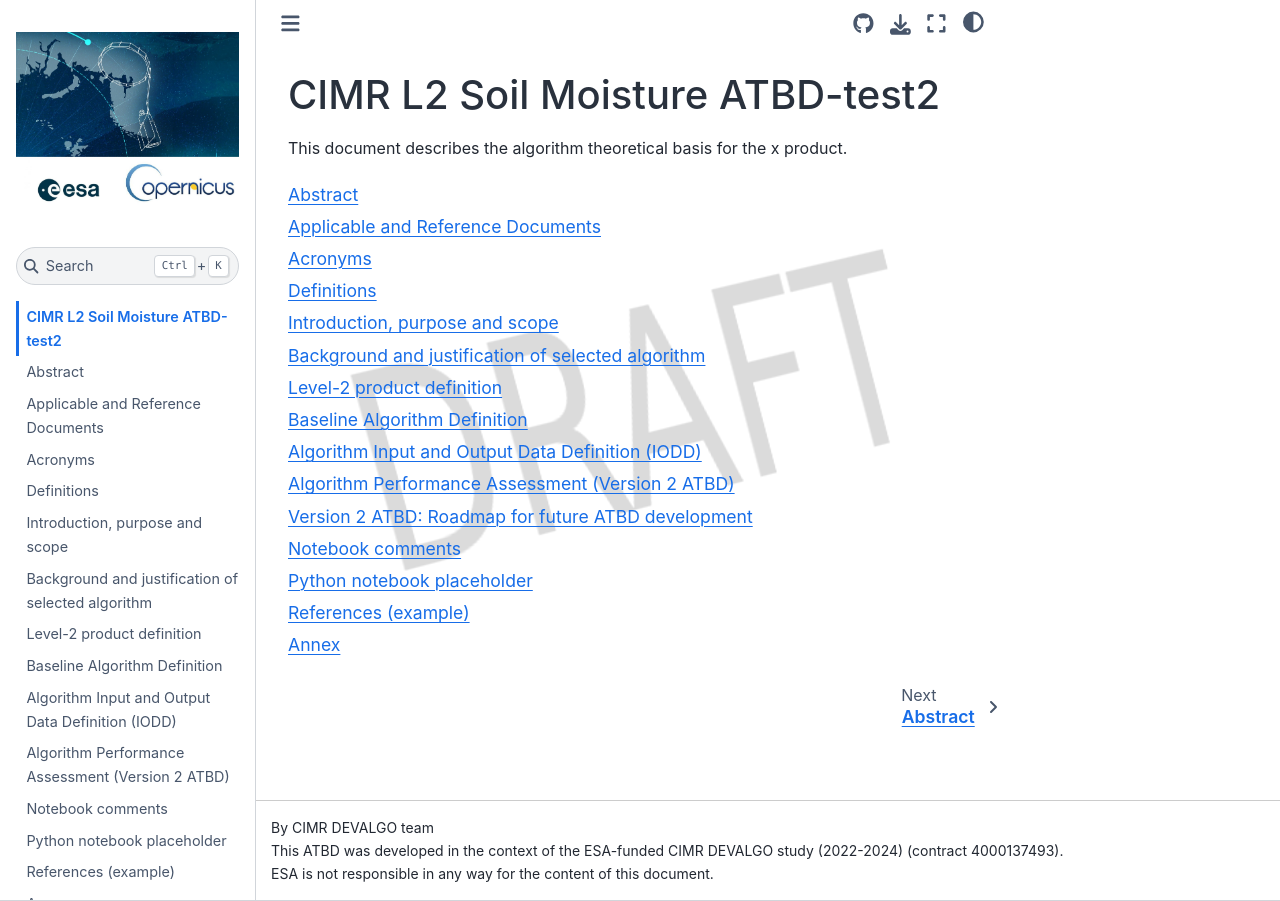
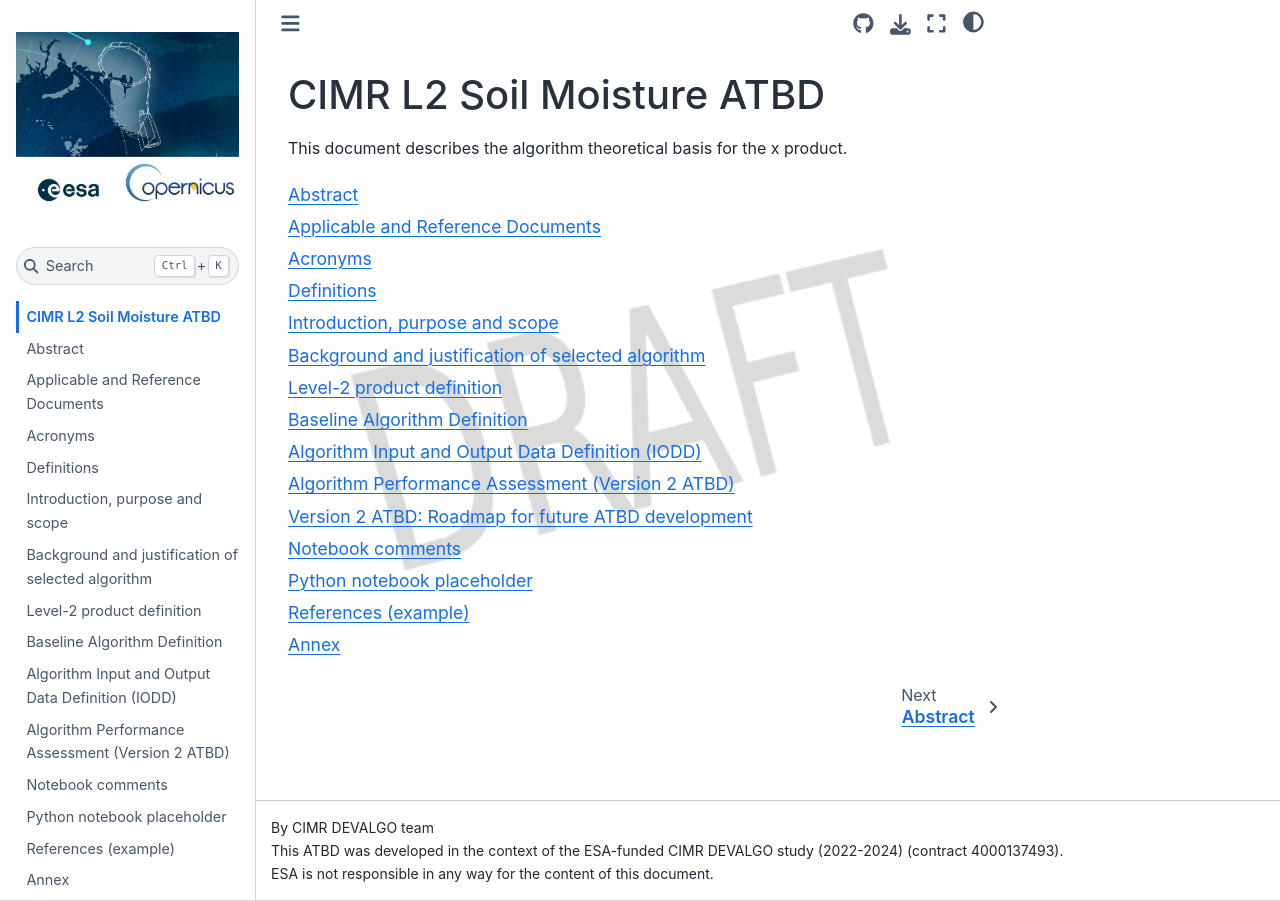
Before and after one commit to CIMR-Algos/SoilMoisture_ATBD, a Jupyter Book: the page built from book/intro.md, in a window 1280 px wide. Built offline with Jupyter Book 1.0.4 settings and Sphinx 7.4.7 and the Sphinx Book theme 1.1.4, drawn with Linux system fonts in a browser that asks for light colours.

Commit message:
intro updated name

```diff
--- a/book/intro.md
+++ b/book/intro.md
@@ -1,4 +1,4 @@
-# CIMR L2 Soil Moisture ATBD-test2
+# CIMR L2 Soil Moisture ATBD
 This document describes the algorithm theoretical basis for the x product.
 
 
```
